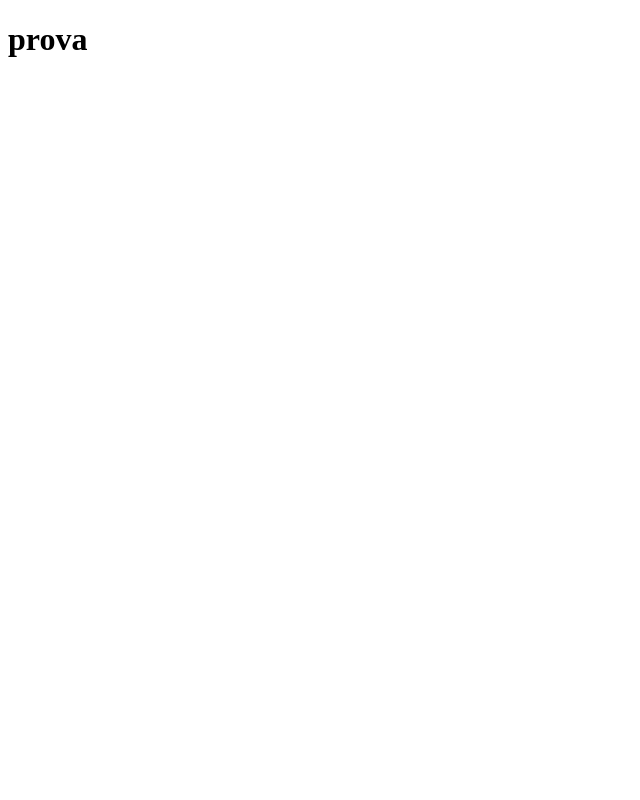
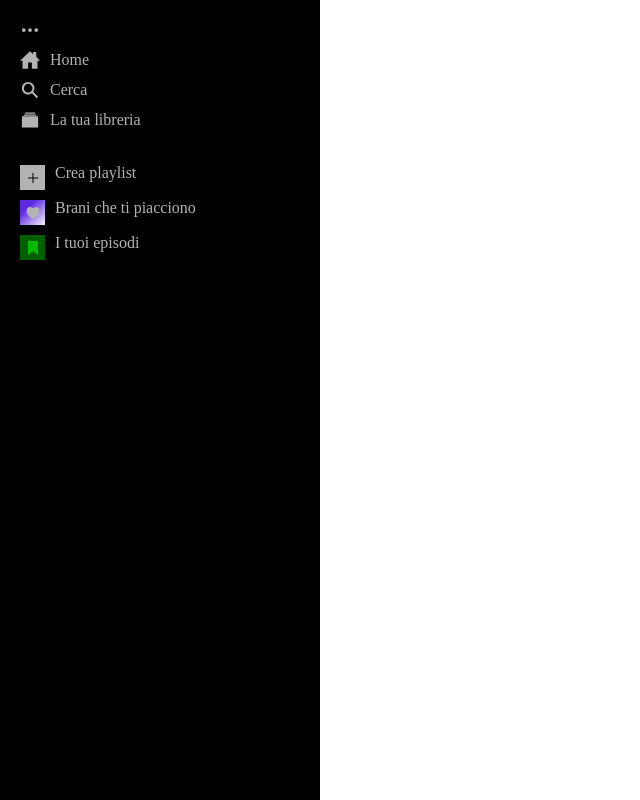
Before and after one commit to MarcoCipolletta/Build-Week2, a plain HTML site: page index.html in a window 1280 px wide. Shown: the whole page, without its empty margins (0-640 px from the left). Drawn offline with nearby package versions, Linux system fonts and the light colour scheme.

Commit message:
commit: Creazione prima parte Menu

```diff
--- /dev/null
+++ b/assets/css/reset.css
@@ -0,0 +1,129 @@
+/* CSS Reset */
+html,
+body,
+div,
+span,
+applet,
+object,
+iframe,
+h1,
+h2,
+h3,
+h4,
+h5,
+h6,
+p,
+blockquote,
+pre,
+a,
+abbr,
+acronym,
+address,
+big,
+cite,
+code,
+del,
+dfn,
+em,
+img,
+ins,
+kbd,
+q,
+s,
+samp,
+small,
+strike,
+strong,
+sub,
+sup,
+tt,
+var,
+b,
+u,
+i,
+center,
+dl,
+dt,
+dd,
+ol,
+ul,
+li,
+fieldset,
+form,
+label,
+legend,
+table,
+caption,
+tbody,
+tfoot,
+thead,
+tr,
+th,
+td,
+article,
+aside,
+canvas,
+details,
+embed,
+figure,
+figcaption,
+footer,
+header,
+hgroup,
+menu,
+nav,
+output,
+ruby,
+section,
+summary,
+time,
+mark,
+audio,
+video {
+  margin: 0;
+  padding: 0;
+  border: 0;
+  font-size: 100%;
+  font: inherit;
+  vertical-align: baseline;
+}
+
+article,
+aside,
+details,
+figcaption,
+figure,
+footer,
+header,
+hgroup,
+menu,
+nav,
+section {
+  display: block;
+}
+
+body {
+  line-height: 1;
+}
+
+blockquote,
+q {
+  quotes: none;
+}
+
+blockquote:before,
+blockquote:after,
+q:before,
+q:after {
+  content: "";
+  content: none;
+}
+
+table {
+  border-collapse: collapse;
+  border-spacing: 0;
+}
+
+body {
+  -webkit-text-size-adjust: none;
+}
--- /dev/null
+++ b/assets/partials/_layout.scss
@@ -0,0 +1,60 @@
+* {
+  box-sizing: border-box;
+}
+body {
+  height: 100vh;
+  display: flex;
+  font-family: "Circular";
+}
+.d-flex {
+  display: flex;
+}
+.align-center {
+  align-items: center;
+}
+
+.padding-ion-icon {
+  margin-right: 10px;
+}
+
+.font-icon-menu {
+  font-size: 20px;
+}
+
+.bg-color-black {
+  background-color: black;
+}
+.aside-start {
+  ul li {
+    color: #b3b3b3;
+    padding-bottom: 10px;
+    list-style: none;
+  }
+  ul + ul {
+    margin-top: 25px;
+  }
+  ul + ul li div {
+    width: 25px;
+    height: 25px;
+    display: flex;
+    justify-content: center;
+    align-items: center;
+  }
+  ul + ul li:nth-of-type(1)div {
+    background-color: #b3b3b3;
+    color: black;
+  }
+  ul + ul li:nth-of-type(2)div {
+    background: linear-gradient(137deg, #5e29e3 30%, #f7f7f7);
+    color: #b3b3b3;
+  }
+  ul + ul li:nth-of-type(3)div {
+    background-color: rgb(1, 95, 1);
+    color: rgb(5, 185, 5);
+  }
+  padding: 20px;
+
+  width: 20em;
+}
+.aside-end {
+}
--- a/index.html
+++ b/index.html
@@ -3,10 +3,39 @@
   <head>
     <meta charset="UTF-8" />
     <meta name="viewport" content="width=device-width, initial-scale=1.0" />
-    <title>Document</title>
-    <link rel="stylesheet" href="./assets/css/style.css">
+    <title>Spotify-Homepage</title>
+    <link rel="stylesheet" href="./assets/css/reset.css" />
+    <link rel="stylesheet" href="./assets/css/circular-font.css" />
+    <link rel="stylesheet" href="./style.css" />
+    <script type="module" src="https://unpkg.com/ionicons@7.1.0/dist/ionicons/ionicons.esm.js"></script>
+    <script nomodule src="https://unpkg.com/ionicons@7.1.0/dist/ionicons/ionicons.js"></script>
   </head>
   <body>
-    <h1>prova</h1>
+    <aside class="aside-start bg-color-black">
+      <div class="container-menu">
+        <ul>
+          <li class="d-flex align-center"><ion-icon class="padding-ion-icon font-icon-menu" name="ellipsis-horizontal-sharp"></ion-icon></li>
+          <li class="d-flex align-center"><ion-icon class="padding-ion-icon font-icon-menu" name="home-sharp"></ion-icon>Home</li>
+          <li class="d-flex align-center"><ion-icon class="padding-ion-icon font-icon-menu" name="search-sharp"></ion-icon>Cerca</li>
+          <li class="d-flex align-center"><ion-icon class="padding-ion-icon font-icon-menu" name="albums-sharp"></ion-icon>La tua libreria</li>
+        </ul>
+        <ul>
+          <li class="d-flex">
+            <div class="padding-ion-icon"><ion-icon name="add-sharp"></ion-icon></div>
+            Crea playlist
+          </li>
+          <li class="d-flex">
+            <div class="padding-ion-icon"><ion-icon name="heart-sharp"></ion-icon></div>
+            Brani che ti piacciono
+          </li>
+          <li class="d-flex">
+            <div class="padding-ion-icon"><ion-icon name="bookmark-sharp"></ion-icon></div>
+            I tuoi episodi
+          </li>
+        </ul>
+      </div>
+    </aside>
+    <main></main>
+    <aside class="aside-end bg-color-black"></aside>
   </body>
 </html>
--- /dev/null
+++ b/style.scss
@@ -0,0 +1,4 @@
+@import "./assets/partials/layout";
+@import "./assets/partials/hero";
+@import "./assets/partials/content1";
+@import "./assets/partials/content2";
```
Also changed, not shown: assets/partials/_content1.scss (added), assets/partials/_content2.scss (added), assets/partials/_hero.scss (added), style.css (added), 1 other file.
